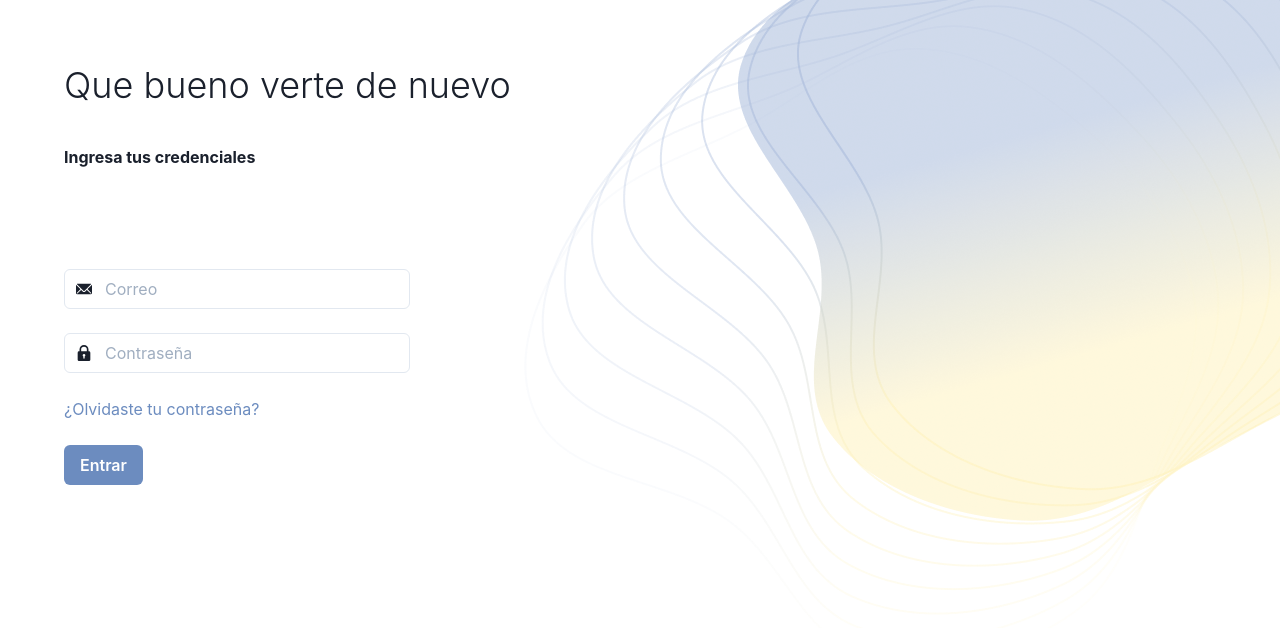
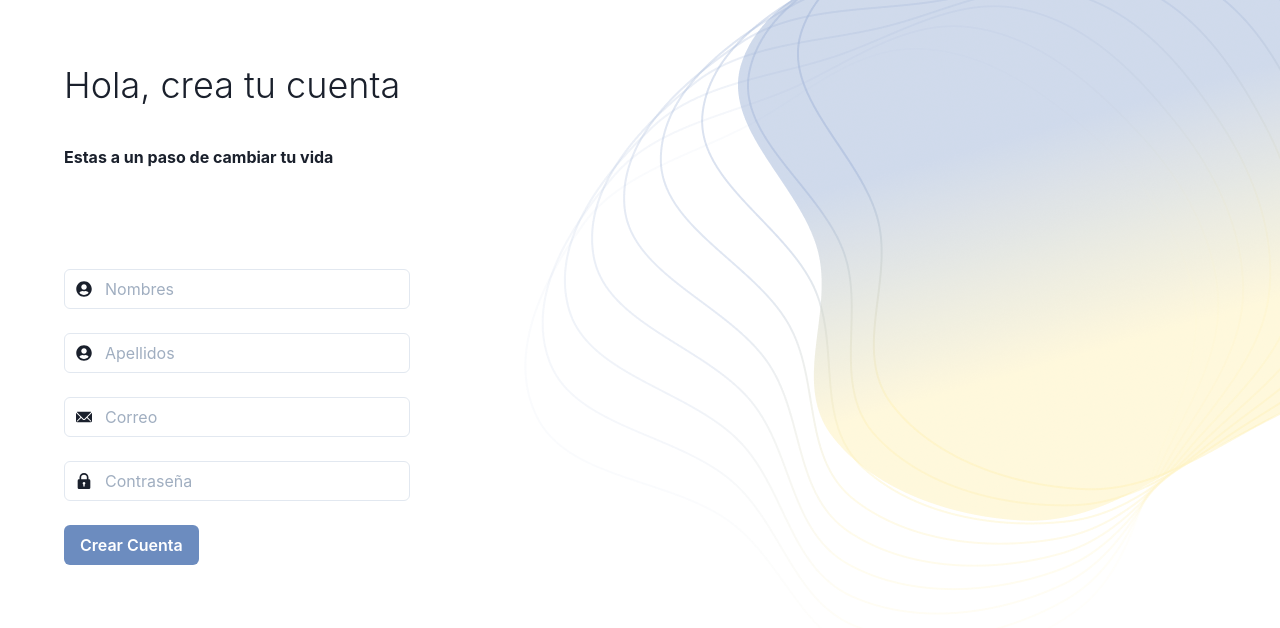
Before and after one commit to andreadelou/Proyecto-_IS, a React (Create React App) app: page /register in a window 1280 px wide. Shown: the top 628 px of the page. Built offline with nearby package versions, Linux system fonts and the light colour scheme.

Commit message:
Implemented Register Screens

```diff
--- a/package.json
+++ b/package.json
@@ -13,6 +13,7 @@
     "framer-motion": "^6.2.8",
     "react": "^17.0.2",
     "react-dom": "^17.0.2",
+    "react-icons": "^4.3.1",
     "react-scripts": "5.0.0",
     "web-vitals": "^2.1.4"
   },
--- a/src/App.js
+++ b/src/App.js
@@ -1,5 +1,6 @@
 import Login from './pages/Login';
 import { ChakraProvider, extendTheme } from '@chakra-ui/react'
+import Register from './pages/Register';
 function App() {
   const theme = extendTheme({
     colors: {
@@ -12,7 +13,7 @@ function App() {
   });
   return (
     <ChakraProvider theme={theme}>
-      <Login />
+      <Register />
     </ChakraProvider>
   );
 }
--- a/src/pages/Register.js
+++ b/src/pages/Register.js
@@ -1,9 +1,71 @@
-import React from 'react'
+import React from "react";
+import {
+    Button,
+    Flex,
+    Heading,
+    Image,
+    Input,
+    InputGroup,
+    InputLeftElement,
+    Link,
+    VStack,
+} from "@chakra-ui/react";
+import { EmailIcon, LockIcon } from "@chakra-ui/icons";
+import { FaUserCircle } from "react-icons/fa"
+import blob from "../assets/blob01.png";
+
+// import colors from "../utils/colors";
 
 function Register() {
     return (
-        <div>HOLAA</div>
-    )
+        <>
+            <header className="header">
+                <VStack spacing={"38px"} alignItems={"start"}>
+                    <Heading as={"h1"} fontWeight={"light"}>
+                        Hola, crea tu cuenta
+                    </Heading>
+                    <Heading as={"h2"} size={"m"}>
+                        Estas a un paso de cambiar tu vida
+                    </Heading>
+                </VStack>
+                <Image
+                    position={"absolute"}
+                    right="0"
+                    top="-10"
+                    className="header__image"
+                    src={blob}
+                />
+            </header>
+            <div className="form">
+                <VStack spacing={"24px"} width="30%" alignItems={"start"}>
+                    <InputGroup>
+                        <InputLeftElement pointerEvents={"none"} children={<FaUserCircle />} />
+                        <Input placeholder="Nombres" />
+                    </InputGroup>
+                    <InputGroup>
+                        <InputLeftElement pointerEvents={"none"} children={<FaUserCircle />} />
+                        <Input placeholder="Apellidos" />
+                    </InputGroup>
+                    <InputGroup>
+                        <InputLeftElement pointerEvents={"none"} children={<EmailIcon />} />
+                        <Input placeholder="Correo" type={"email"} />
+                    </InputGroup>
+                    <InputGroup>
+                        <InputLeftElement pointerEvents={"none"} children={<LockIcon />} />
+                        <Input placeholder="Contraseña" type={"password"} />
+                    </InputGroup>
+
+                    <Button
+                        display={"inline-block"}
+                        backgroundColor="primary"
+                        textColor="textLight"
+                    >
+                        Crear Cuenta
+                    </Button>
+                </VStack>
+            </div>
+        </>
+    );
 }
 
-export default Register
+export default Register;
```
Also changed, not shown: 1 other file (tests, documents, lock files or other folders).
